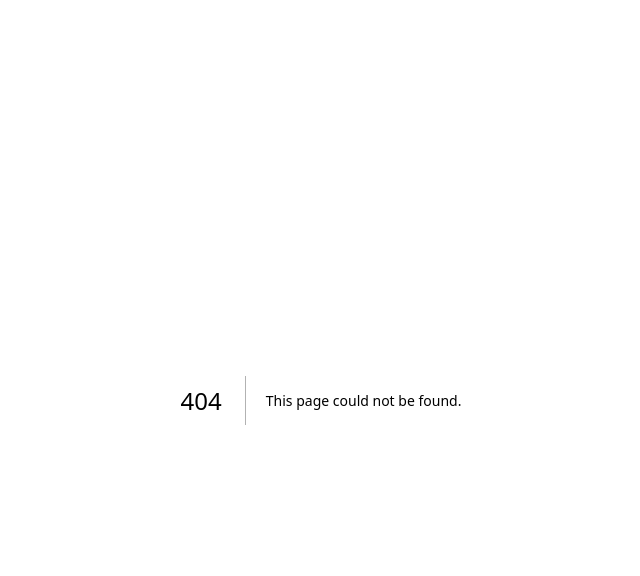
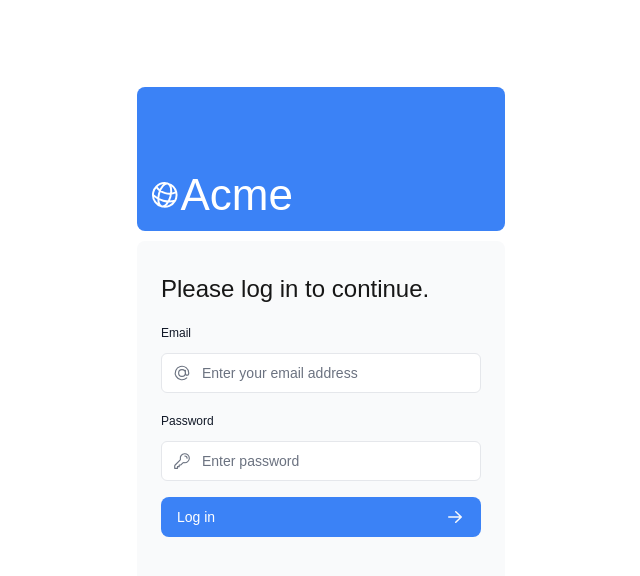
Before and after one commit to jorgitoHacker/vercel-tutorial, a Next.js app: page /login in a window 1280 px wide. Before the commit this address had no page. Shown: the top 576 px of the page, without its empty margins (319-959 px from the left). Built offline with nearby package versions, Linux system fonts and the light colour scheme; no server answers.

Commit message:
Add files via upload

```diff
--- /dev/null
+++ b/app/login/page.tsx
@@ -0,0 +1,17 @@
+import AcmeLogo from "@/app/ui/acme-logo";
+import LoginForm from "../ui/login-form";
+
+export default function LoginPage() {
+  return (
+    <main className="flex items-center justify-center md:h-screen">
+      <div className="relative mx-auto flex w-full max-w-[400px] flex-col space-y-2.5 p-4 md:-mt-32">
+        <div className="flex h-20 w-full items-end rounded-lg bg-blue-500 p-3 md:h-36">
+          <div className="w-32 text-white md:w-36">
+            <AcmeLogo />
+          </div>
+        </div>
+        <LoginForm />
+      </div>
+    </main>
+  );
+}
```
